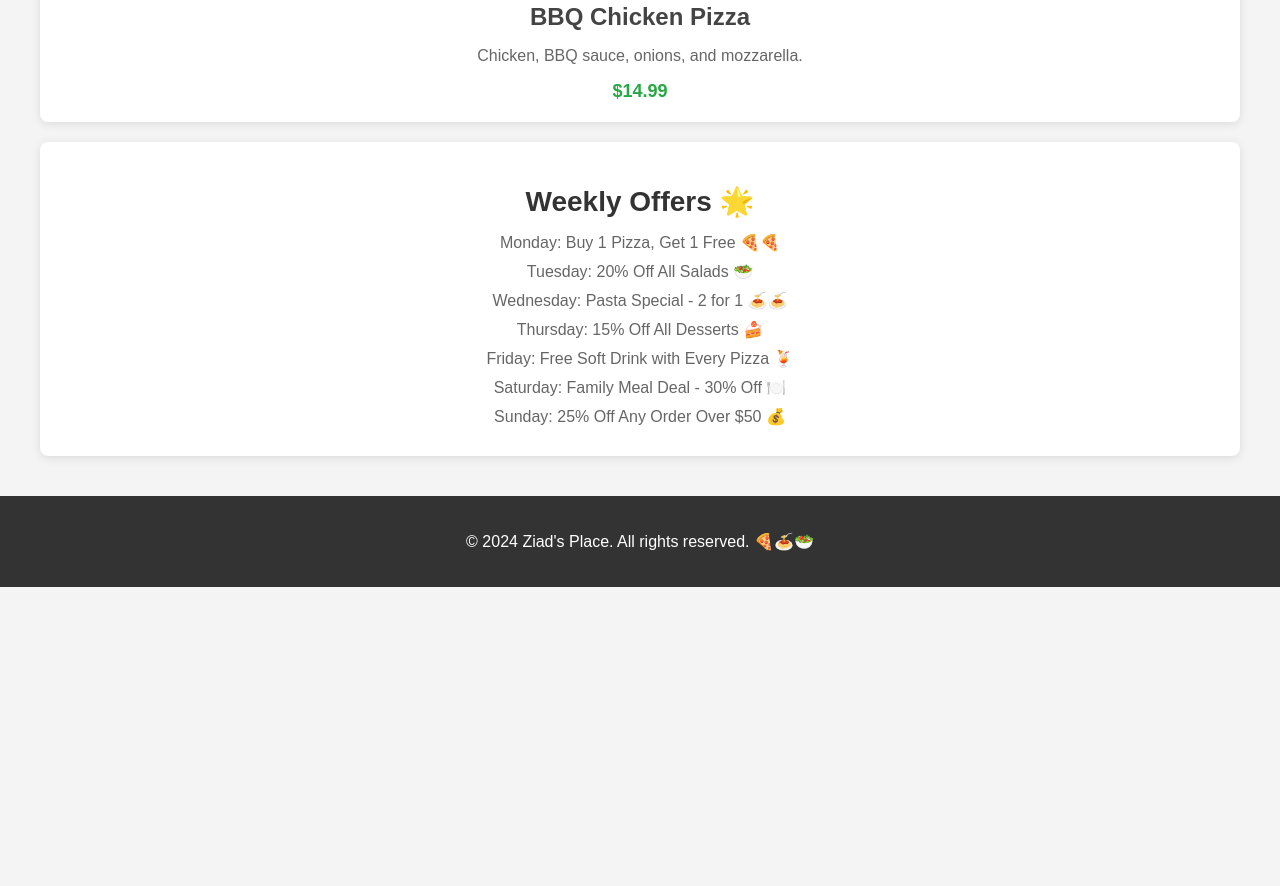
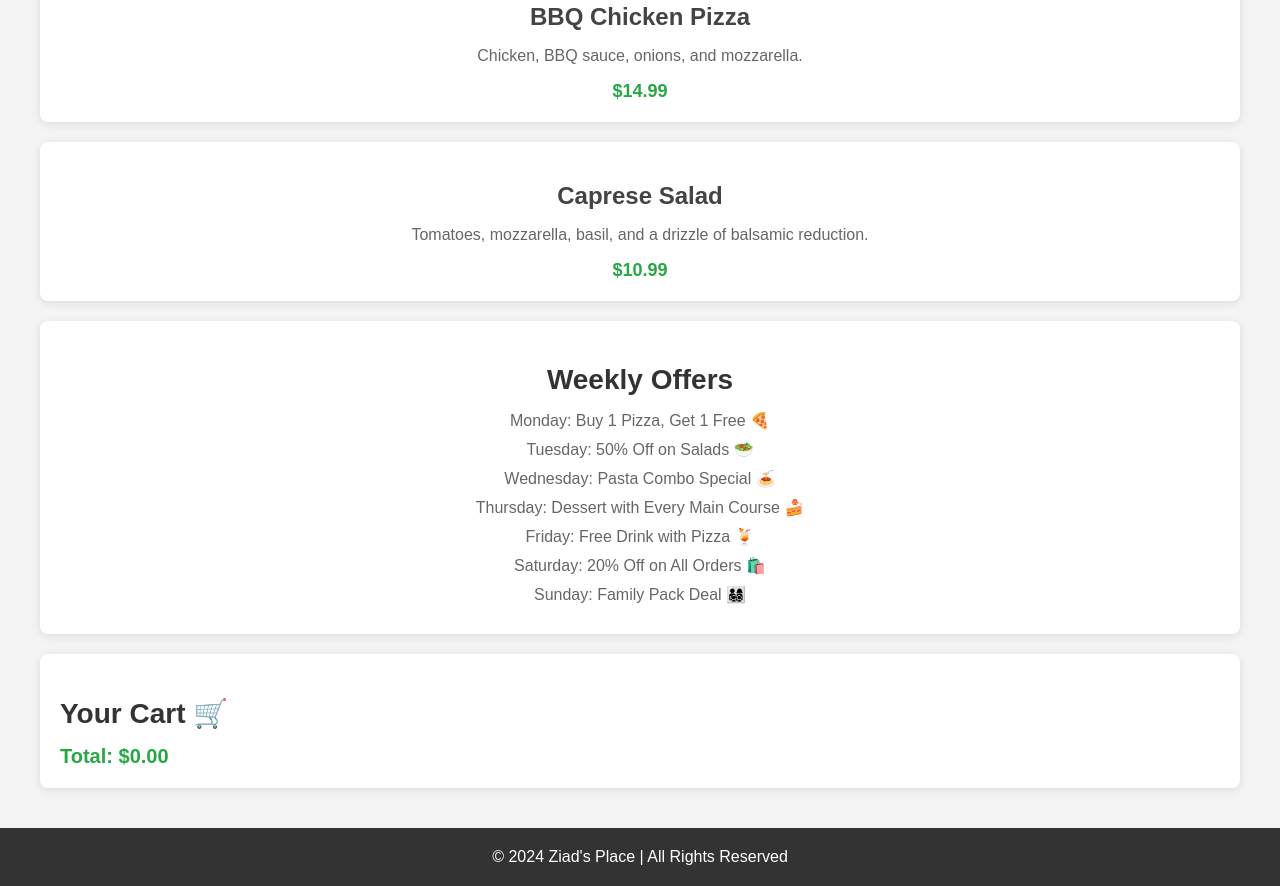
Before and after one commit to Ziad-HIM/Menu-Website, a plain HTML site: page index.html in a window 1280 px wide. Shown: the part 1717-2603 px from the top of the page. Before the commit the page ends 2304 px from the top, so only its background shows below. Drawn offline with Linux system fonts and the light colour scheme.

Commit message:
Session #6
I worked more on the filters, but I still want it to work differently. I also added a new feature and more menu items, but the main feature is that when menu items are clicked, a "cart" appears at the bottom and calculates the total for ppl to check their chosen items.

```diff
--- a/index.html
+++ b/index.html
@@ -1,4 +1,4 @@
-<!-- SESSION 5: ENHANCED FILTERS AND WEEKLY OFFERS -->
+<!-- SESSION 6: ENHANCED FILTERS, ADDITIONAL ITEMS, AND CART FEATURE -->
 <!DOCTYPE html>
 <html lang="en">
 <head>
@@ -83,6 +83,8 @@
             box-shadow: 0 2px 10px rgba(0, 0, 0, 0.1);
             padding: 20px;
             margin: 20px 0;
+            cursor: pointer;
+            position: relative;
             transition: transform 0.3s ease-in-out, opacity 0.5s;
             display: none;
         }
@@ -91,6 +93,15 @@
             display: block;
             opacity: 1;
             animation: fadeIn 0.5s ease-in;
+        }
+
+        .menu-item.checked::after {
+            content: "✔️";
+            position: absolute;
+            top: 10px;
+            right: 10px;
+            font-size: 24px;
+            color: #28a745;
         }
 
         @keyframes fadeIn {
@@ -140,6 +151,34 @@
             font-size: 16px;
             color: #666;
             margin-bottom: 10px;
+        }
+
+        /* Cart Section */
+        .cart-section {
+            background-color: #ffffff;
+            padding: 20px;
+            border-radius: 8px;
+            box-shadow: 0 2px 10px rgba(0, 0, 0, 0.1);
+            margin: 20px 0;
+            text-align: left;
+        }
+
+        .cart-section h2 {
+            font-size: 28px;
+            margin-bottom: 15px;
+            color: #333;
+        }
+
+        .cart-item {
+            font-size: 16px;
+            color: #666;
+            margin-bottom: 10px;
+        }
+
+        .total {
+            font-size: 20px;
+            font-weight: bold;
+            color: #28a745;
         }
 
         /* Footer */
@@ -248,34 +287,60 @@
             <span class="price">$14.99</span>
         </div>
 
-        <!-- Weekly Offers Section -->
+        <div class="menu-item salads">
+            <h2>Caprese Salad</h2>
+            <p>Tomatoes, mozzarella, basil, and a drizzle of balsamic reduction.</p>
+            <span class="price">$10.99</span>
+        </div>
+
+        <!-- Weekly Offers -->
         <div class="offers-section">
-            <h2>Weekly Offers 🌟</h2>
-            <div class="offer">Monday: Buy 1 Pizza, Get 1 Free 🍕🍕</div>
-            <div class="offer">Tuesday: 20% Off All Salads 🥗</div>
-            <div class="offer">Wednesday: Pasta Special - 2 for 1 🍝🍝</div>
-            <div class="offer">Thursday: 15% Off All Desserts 🍰</div>
-            <div class="offer">Friday: Free Soft Drink with Every Pizza 🍹</div>
-            <div class="offer">Saturday: Family Meal Deal - 30% Off 🍽️</div>
-            <div class="offer">Sunday: 25% Off Any Order Over $50 💰</div>
+            <h2>Weekly Offers</h2>
+            <div class="offer">Monday: Buy 1 Pizza, Get 1 Free 🍕</div>
+            <div class="offer">Tuesday: 50% Off on Salads 🥗</div>
+            <div class="offer">Wednesday: Pasta Combo Special 🍝</div>
+            <div class="offer">Thursday: Dessert with Every Main Course 🍰</div>
+            <div class="offer">Friday: Free Drink with Pizza 🍹</div>
+            <div class="offer">Saturday: 20% Off on All Orders 🛍️</div>
+            <div class="offer">Sunday: Family Pack Deal 👨‍👩‍👧‍👦</div>
+        </div>
+
+        <!-- Cart Section -->
+        <div class="cart-section">
+            <h2>Your Cart 🛒</h2>
+            <div id="cart-items"></div>
+            <div id="total" class="total">Total: $0.00</div>
         </div>
     </div>
 
     <!-- Footer -->
     <div class="footer">
-        <p>&copy; 2024 Ziad's Place. All rights reserved. 🍕🍝🥗</p>
+        &copy; 2024 Ziad's Place | All Rights Reserved
     </div>
 
+    <!-- JavaScript -->
     <script>
-        // Handle multiple filters
         let activeFilters = [];
+        const prices = {
+            'Margherita Pizza': 12.99,
+            'Pepperoni Pizza': 13.99,
+            'BBQ Chicken Pizza': 14.99,
+            'Caesar Salad': 9.99,
+            'Greek Salad': 8.99,
+            'Caprese Salad': 10.99,
+            'Spaghetti Carbonara': 14.99,
+            'Fettuccine Alfredo': 12.99,
+            'Tiramisu': 6.99,
+            'Cheesecake': 7.99
+        };
+        const cart = [];
 
         function toggleFilter(category) {
             const menuItems = document.querySelectorAll('.menu-item');
             const filterBtns = document.querySelectorAll('.filter-btn');
 
             // Toggle filter button color
-            document.querySelectorAll('.filter-btn').forEach(button => {
+            filterBtns.forEach(button => {
                 if (button.textContent.trim() === category || category === 'all') {
                     button.classList.toggle('active');
                 }
@@ -302,6 +367,43 @@
             }
         }
 
+        function updateCart() {
+            const cartItemsDiv = document.getElementById('cart-items');
+            const totalDiv = document.getElementById('total');
+            cartItemsDiv.innerHTML = '';
+            let total = 0;
+
+            cart.forEach(item => {
+                cartItemsDiv.innerHTML += `<div class="cart-item">${item} - $${prices[item].toFixed(2)}</div>`;
+                total += prices[item];
+            });
+
+            totalDiv.innerHTML = `Total: $${total.toFixed(2)}`;
+        }
+
+        function toggleItem(itemName) {
+            const menuItem = [...document.querySelectorAll('.menu-item')].find(item => item.querySelector('h2').textContent === itemName);
+
+            if (menuItem.classList.contains('checked')) {
+                menuItem.classList.remove('checked');
+                const index = cart.indexOf(itemName);
+                if (index > -1) cart.splice(index, 1);
+            } else {
+                menuItem.classList.add('checked');
+                cart.push(itemName);
+            }
+
+            updateCart();
+        }
+
+        // Add click event listener to menu items
+        document.querySelectorAll('.menu-item').forEach(item => {
+            item.addEventListener('click', () => {
+                const itemName = item.querySelector('h2').textContent;
+                toggleItem(itemName);
+            });
+        });
+
         // Show all items by default
         window.onload = () => {
             document.querySelectorAll('.menu-item').forEach(item => item.classList.add('show'));
```
